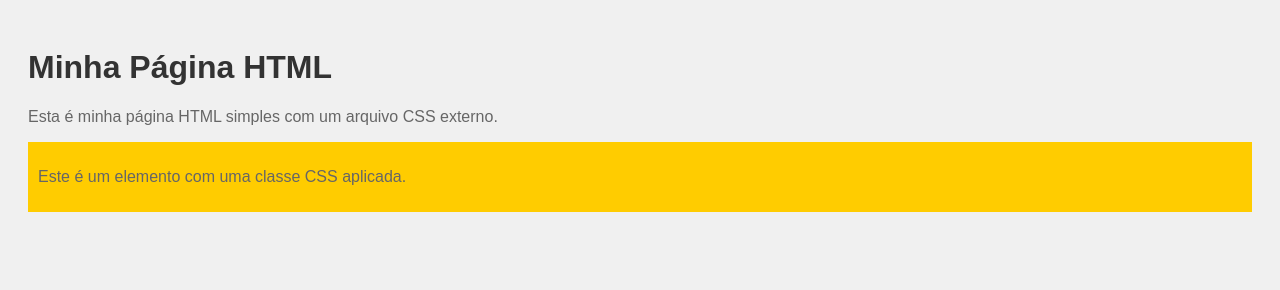
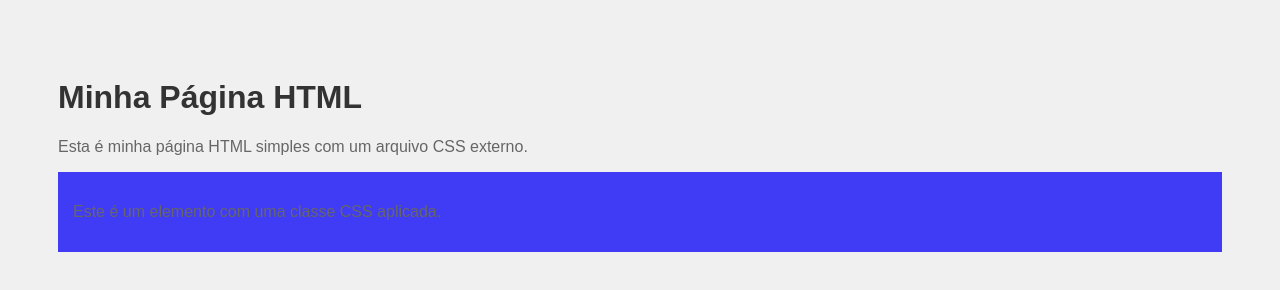
Before and after one commit to Luc4sMatt/htmlcss, a plain HTML site: page index.html in a window 1280 px wide. Drawn offline with Linux system fonts and the light colour scheme.

Commit message:
Update Style.css

```diff
--- a/Style.css
+++ b/Style.css
@@ -3,7 +3,7 @@ body {
   font-family: Arial, sans-serif;
   background-color: #f0f0f0;
   margin: 50;
-  padding: 20px;
+  padding: 50px;
 }
 h1{
   color: #333;
@@ -13,6 +13,6 @@ p {
 }
 /* Estilo para a classe .destaque */
 .destaque {
-  background-color: #ffcc00;
-  padding: 10px;
+  background-color: #403BF5;
+  padding: 15px;
 }
```
